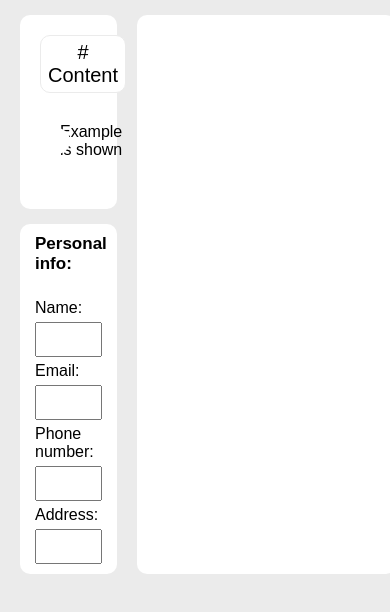
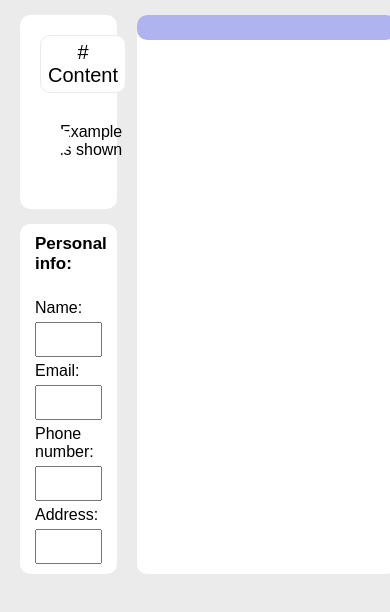
Before and after one commit to vasenkom/CV-maker, a React (Vite) app in the folder cvMaker/: page / in a window 390 px wide. Shown: the top 612 px of the page. Built offline with nearby package versions, Linux system fonts and the light colour scheme.

Commit message:
add secondLine of the head with email, phone and address that will dynamically update when user input data

```diff
--- a/cvMaker/src/components/CV.jsx
+++ b/cvMaker/src/components/CV.jsx
@@ -1,7 +1,22 @@
 export function CVprototype({ personalInfo }) {
   return (
     <div id="CVprototype">
-      <h1 id="name">{personalInfo.name}</h1>
+      <div id="head">
+        <h1 id="name" style={{ paddingTop: "15px", marginBottom: "10px" }}>
+          {personalInfo.name}
+        </h1>
+        <div id="secondLine">
+          <p id="email" className="secondLineText">
+            {personalInfo.email}
+          </p>
+          <p id="phone" className="secondLineText">
+            {personalInfo.phone}
+          </p>
+          <p id="address" className="secondLineText">
+            {personalInfo.address}
+          </p>
+        </div>
+      </div>
     </div>
   );
 }
```
